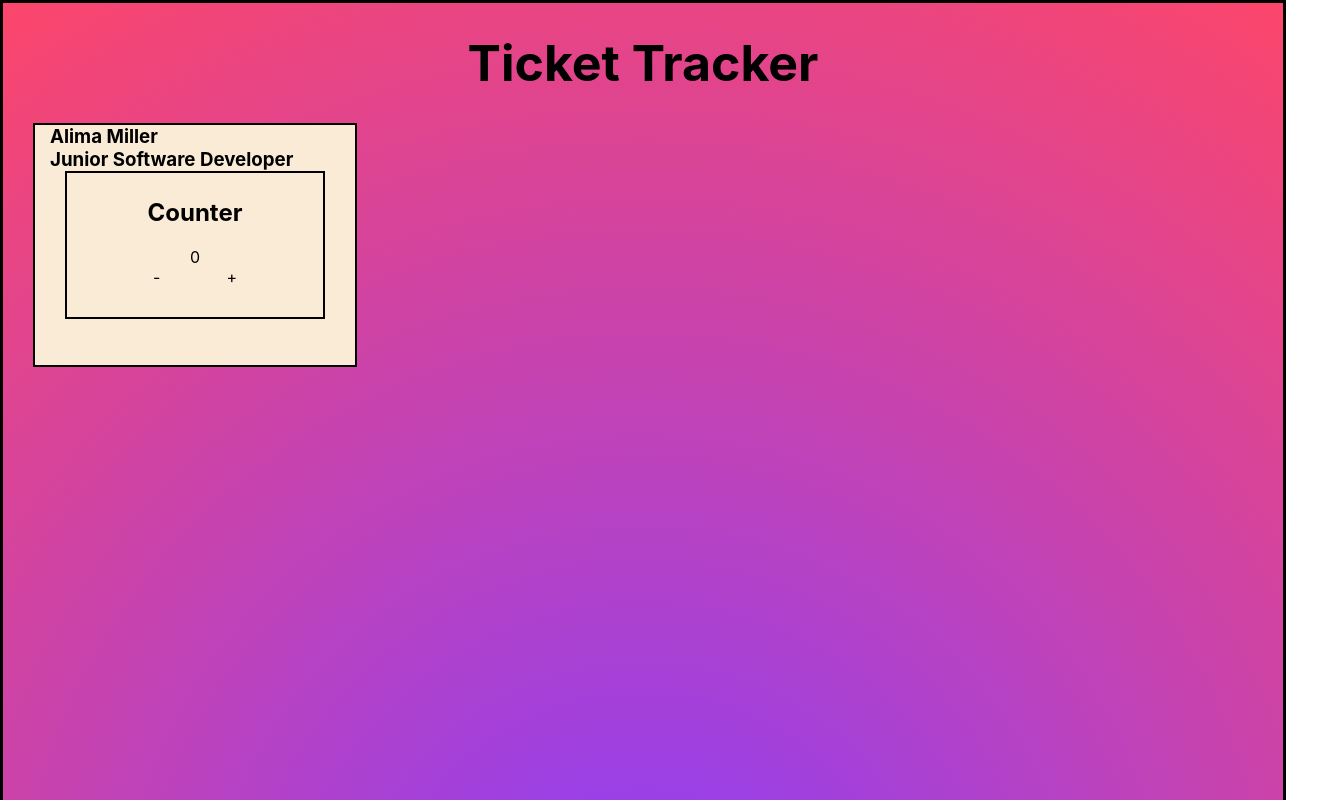
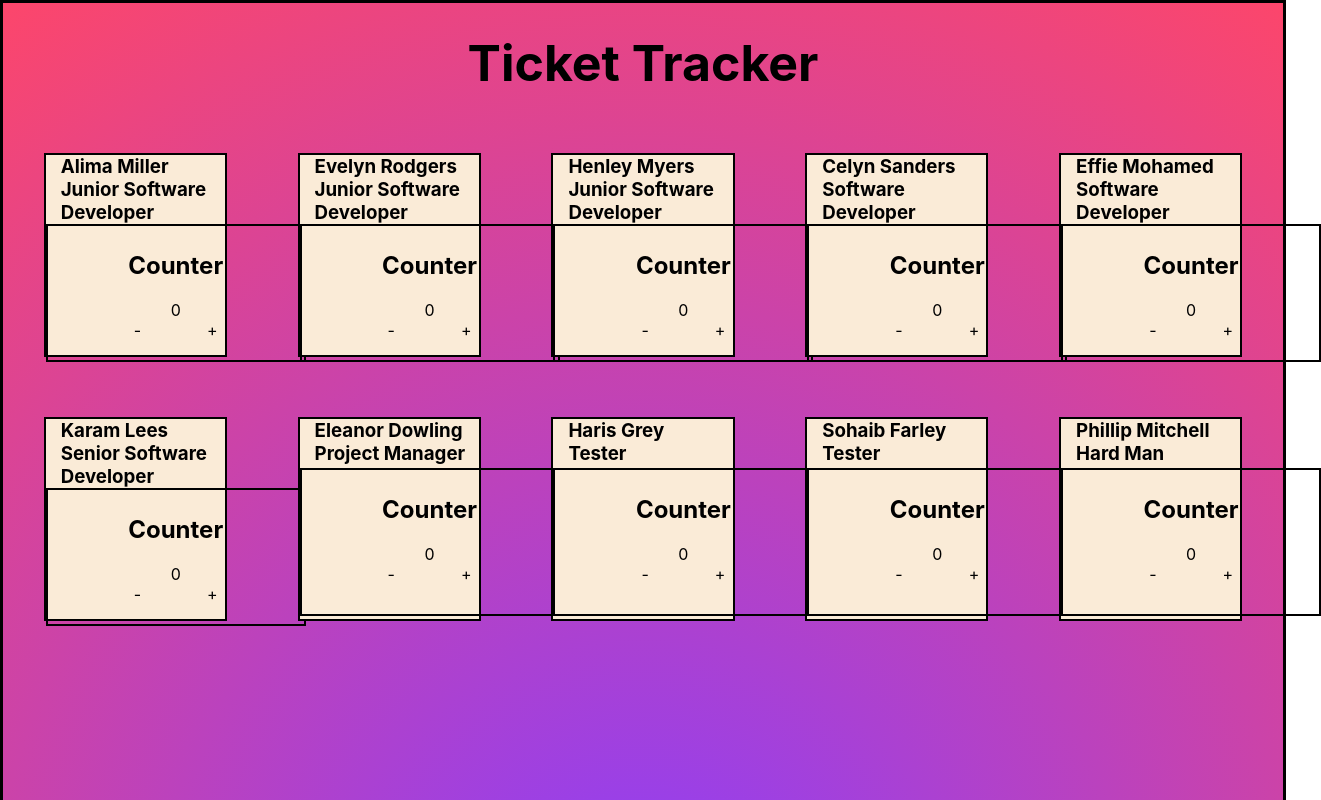
Before and after one commit to BrookeVerse/react-ticket-tracker, a React (Create React App) app: page / in a window 1280 px wide. Shown: the top 800 px of the page, 1321 px wide, since content can reach past the window. Built offline with nearby package versions, Linux system fonts and the light colour scheme.

Commit message:
Added .map function to create multiple tickets

```diff
--- a/src/App.scss
+++ b/src/App.scss
@@ -1,7 +1,7 @@
 @use "./assets/sass/_variables.scss" as *;
 
 .app {
-  height: 250vw;
+  height: 100vw;
   width: 100vw;
   border: 3px solid black;
   background: rgb(138, 63, 251);
--- a/src/components/TrackerCard/TrackerCard.scss
+++ b/src/components/TrackerCard/TrackerCard.scss
@@ -1,6 +1,13 @@
 @use "../../assets/sass/_variables.scss" as *;
 
 .trackerCard {
+    display: flex;
+    flex-direction: column;
+    width: 14vw;
+    height: 25vh;
+    margin: 30px;
+    background-color: antiquewhite;
+    border: 2px solid black;
     &__heading {
         margin-left: 15px;
     }
--- a/src/components/TrackerContainer/TrackerContainer.jsx
+++ b/src/components/TrackerContainer/TrackerContainer.jsx
@@ -1,13 +1,17 @@
 import React from 'react'
 import "./TrackerContainer.scss"
 import TrackerCard from '../TrackerCard/TrackerCard'
-import employee from "../../assets/data/employee"
+import employees from "../../assets/data/employee"
 
 const TrackerContainer = () => {
-
+  const employeeCards = employees.map((employee)=> {
+    return(
+      <TrackerCard name={employee.name} role={employee.role} />
+    )
+  })
   return (
-    <div className='tackerContainer'>
-        <TrackerCard name={employee[0].name} role={employee[0].role}/>
+    <div className='tracker'>
+        {employeeCards}
     </div>
   )
 }
--- a/src/components/TrackerContainer/TrackerContainer.scss
+++ b/src/components/TrackerContainer/TrackerContainer.scss
@@ -1,25 +1,7 @@
 @use "../../assets/sass/_variables.scss" as *;
 
-.trackerContainer {
-    display: flex;
-    flex-direction: column;
-    width: 35vw;
-    height: 32vh;
-    margin: 30px;
-    background-color: antiquewhite;
-    border: 2px solid black;
+.tracker {
+   display: flex;
+   justify-content: space-evenly;
+   flex-wrap: wrap;
 }
-
-@media screen and (min-width: 768px) {
-    .trackerContainer {
-        width: 25vw;
-        height: 30vh;
-    }
-  }
-
-  @media screen and (min-width: 1440px) {
-    .trackerContainer {
-      width: 12vw;
-      height: 27vh;
-    }
-  }
```
